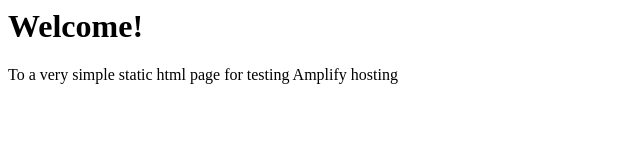
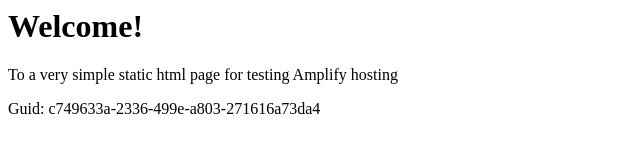
Before and after one commit to aws-aemilia-icn/Github-PR-Commit-Integration-Test-DoNotTouch-v1-prod-ap-northeast-2, a website: page src/index.html in a window 1280 px wide. Shown: the whole page, without its empty margins (0-640 px from the left). Drawn offline with Linux system fonts and the light colour scheme.

Commit message:
commit from integ tests

```diff
--- a/src/index.html
+++ b/src/index.html
@@ -1,3 +1,5 @@
+
+
 <html lang="en">
 
 <head>
@@ -10,6 +12,6 @@
 <body>
     <h1>Welcome!</h1>
     <p>To a very simple static html page for testing Amplify hosting</p>
-</body>
+    <p>Guid: c749633a-2336-499e-a803-271616a73da4</p></body>
 
 </html>
```
